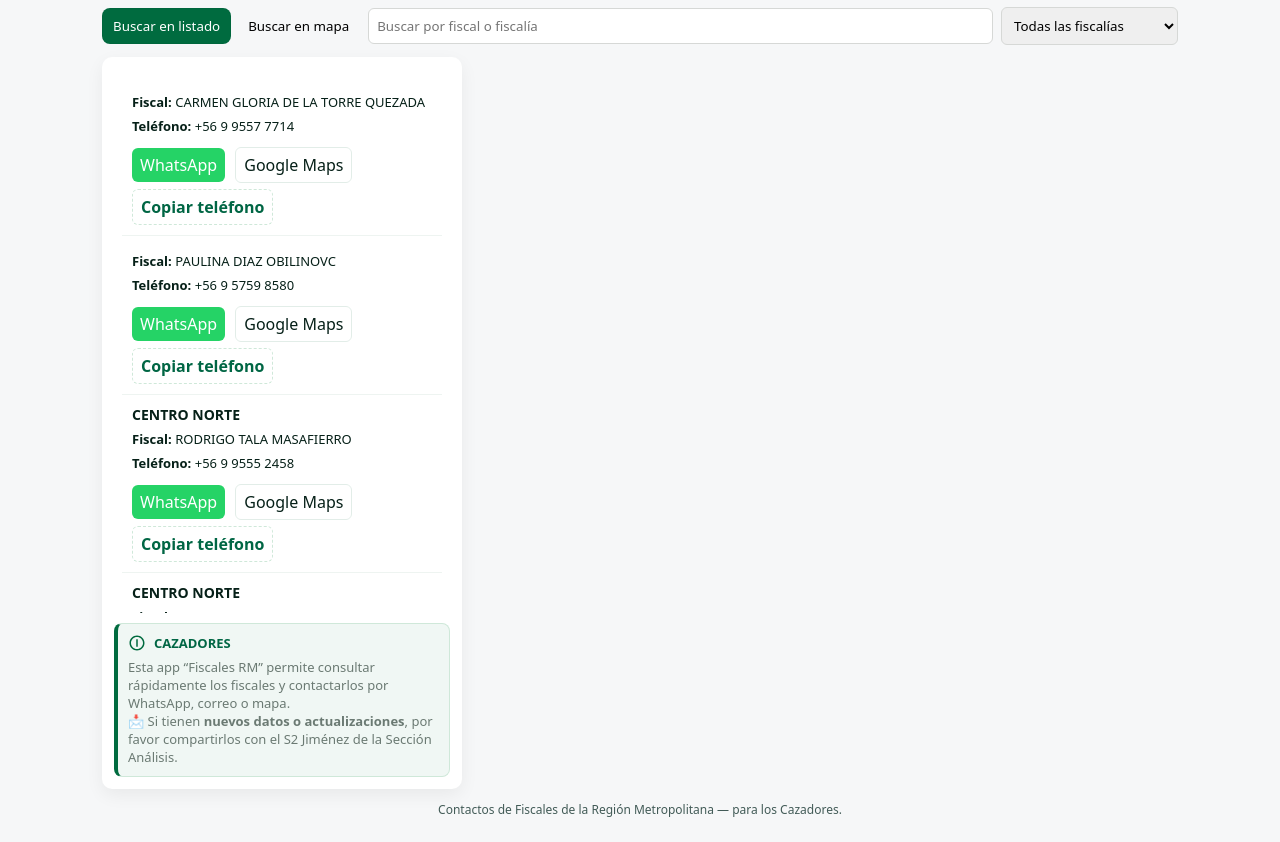
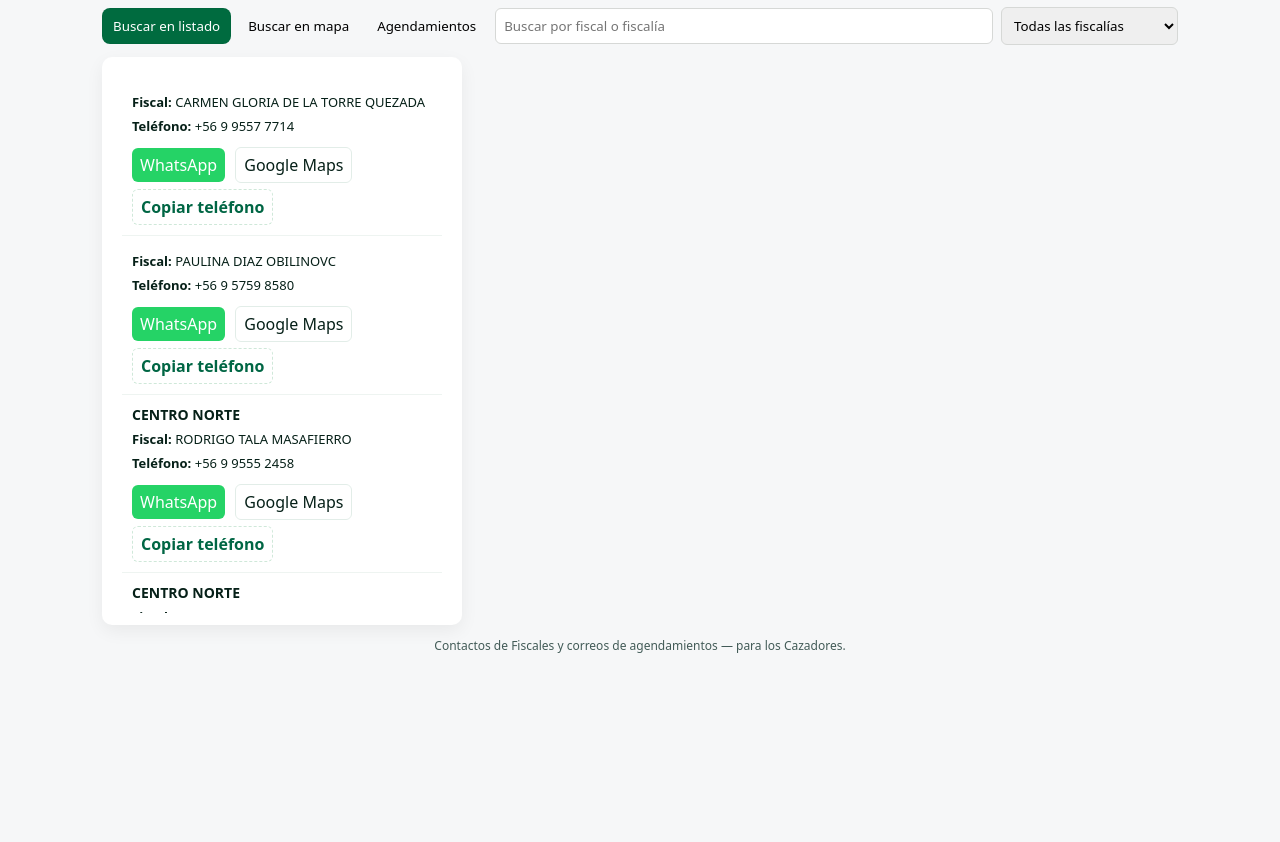
Before and after one commit to KNODRON/fiscalias, a plain HTML site: page index.html in a window 1280 px wide. Shown: the part 83-925 px from the top of the page. After the commit the page ends 800 px from the top, so only its background shows below. Drawn offline with nearby package versions, Linux system fonts and the light colour scheme.

Commit message:
Update index.html

```diff
--- a/index.html
+++ b/index.html
@@ -3,22 +3,20 @@
 <head>
   <meta charset="utf-8" />
   <meta name="viewport" content="width=device-width,initial-scale=1" />
-  <title>Fiscales RM — Listado y Mapa</title>
+  <title>Fiscales RM — Listado, Mapa y Agendamientos</title>
 
   <link rel="manifest" href="manifest.json">
   <meta name="theme-color" content="#006b3f" />
-
   <link rel="stylesheet" href="https://unpkg.com/leaflet@1.9.4/dist/leaflet.css" crossorigin="">
   <link rel="stylesheet" href="styles.css">
 
-  <!-- Estilo mínimo para la nota colaborativa -->
   <style>
-    .contrib-note{
-      margin-top:10px;background:#f0f7f4;border:1px solid #cfe8d9;border-left:4px solid #006b3f;
-      padding:10px;border-radius:8px;font-size:13px;color:#064
-    }
-    .contrib-note .title{font-weight:600;display:flex;align-items:center;gap:8px;margin-bottom:6px}
-    .contrib-note svg{width:18px;height:18px;flex:0 0 18px}
+    .chips { display:flex; flex-wrap:wrap; gap:6px; margin-top:6px; }
+    .chip { background:#006b3f; color:#fff; border:none; border-radius:16px; padding:6px 10px; font-size:13px; text-decoration:none; display:inline-block; transition:0.2s; }
+    .chip:hover { background:#004e2c; }
+    .agend-item { border-bottom:1px solid #cfe8d9; padding:10px 0; }
+    .agend-item h3 { color:#006b3f; margin:0 0 4px 0; font-size:16px; }
+    .agend-list { padding:8px; }
   </style>
 </head>
 <body>
@@ -27,7 +25,7 @@
       <div class="brand">RM</div>
       <div>
         <h1>Fiscales — Región Metropolitana</h1>
-        <div class="small">Listado con información de contacto y mapa interactivo.</div>
+        <div class="small">Listado, mapa y agendamientos de evidencia.</div>
       </div>
     </header>
 
@@ -35,49 +33,24 @@
       <div class="tabs" role="tablist" aria-label="Modo de búsqueda">
         <button id="tabList" class="tab active" type="button">Buscar en listado</button>
         <button id="tabMap" class="tab" type="button">Buscar en mapa</button>
+        <button id="tabAgend" class="tab" type="button">Agendamientos</button>
       </div>
-
       <input id="search" placeholder="Buscar por fiscal o fiscalía" style="flex:1">
       <select id="fiscaliaFilter"><option value="">Todas las fiscalías</option></select>
     </div>
 
     <div class="layout">
-      <!-- Listado (visible por defecto) -->
-      <aside class="card" id="leftPane">
-        <div id="list">Cargando...</div>
-
-        <!-- Nota colaborativa (siempre visible, fuera del scroll del listado) -->
-        <div class="contrib-note" aria-live="polite">
-          <div class="title">
-            <!-- ícono simple -->
-            <svg xmlns="http://www.w3.org/2000/svg" viewBox="0 0 24 24" fill="#006b3f" aria-hidden="true">
-              <path d="M11 9h2v8h-2zM11 7h2v2h-2z"/><path d="M12 2C6.49 2 2 6.49 2 12s4.49 10 10 10
-               10-4.49 10-10S17.51 2 12 2zm0 18c-4.41 0-8-3.59-8-8s3.59-8
-               8-8 8 3.59 8 8-3.59 8-8 8z"/>
-            </svg>
-            CAZADORES
-          </div>
-          <div class="small">
-            Esta app “Fiscales RM” permite consultar rápidamente los fiscales y contactarlos por WhatsApp, correo o mapa.
-            <br>
-            📩 Si tienen <strong>nuevos datos o actualizaciones</strong>, por favor compartirlos con el S2 Jiménez de la Sección Análisis.
-          </div>
-        </div>
-      </aside>
-
-      <!-- Mapa (oculto por defecto) -->
-      <section class="card collapsed" id="mapPane">
-        <div id="map"></div>
-      </section>
+      <aside class="card" id="leftPane"><div id="list">Cargando...</div></aside>
+      <section class="card collapsed" id="mapPane"><div id="map"></div></section>
+      <section class="card collapsed" id="agendamientosPane"><div id="agendList" class="agend-list">Cargando...</div></section>
     </div>
 
-    <footer>Contactos de Fiscales de la Región Metropolitana — para los Cazadores.</footer>
+    <footer>Contactos de Fiscales y correos de agendamientos — para los Cazadores.</footer>
   </div>
 
   <script src="https://unpkg.com/leaflet@1.9.4/dist/leaflet.js" crossorigin=""></script>
   <script src="app.js"></script>
 
-  <!-- ✅ Registro del Service Worker -->
   <script>
     if ('serviceWorker' in navigator) {
       window.addEventListener('load', () => {
```
